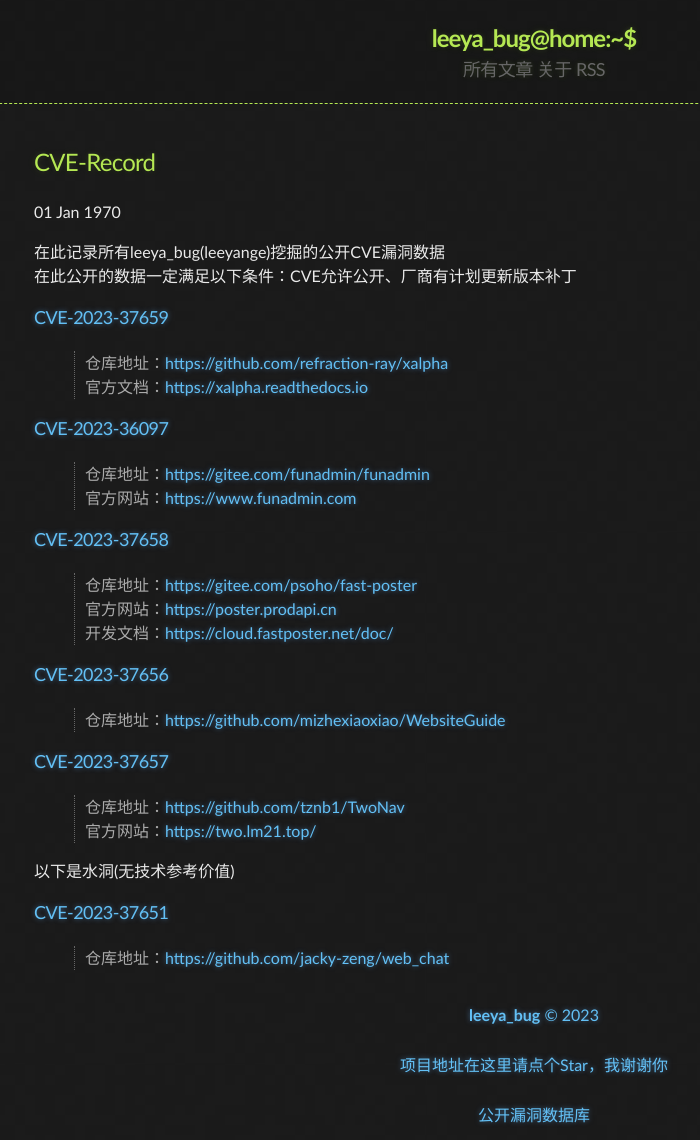
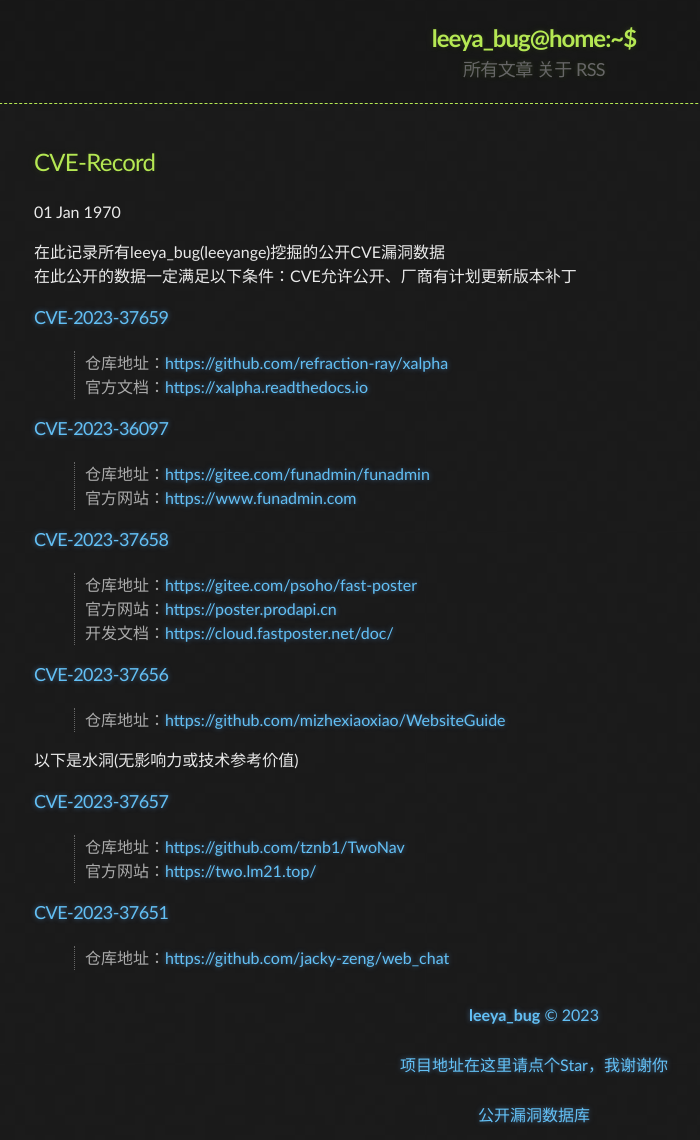
Before and after one commit to Leeyangee/leeyangee.github.io, a Jekyll site: the page built from _posts/1970-01-01-CVE-Record.md, in a window 1280 px wide. Shown: the whole page, without its empty margins (106-806 px from the left). Built offline with Jekyll 4.4.1, drawn with Linux system fonts in a browser that asks for light colours.

Commit message:
Update 1970-01-01-CVE-Record.md

```diff
--- a/_posts/1970-01-01-CVE-Record.md
+++ b/_posts/1970-01-01-CVE-Record.md
@@ -22,11 +22,11 @@ published: true
 ### [CVE-2023-37656](https://cve.mitre.org/cgi-bin/cvename.cgi?name=CVE-2023-37656)
 > 仓库地址：<https://github.com/mizhexiaoxiao/WebsiteGuide>
 
+以下是水洞(无影响力或技术参考价值)
+
 ### [CVE-2023-37657](https://cve.mitre.org/cgi-bin/cvename.cgi?name=CVE-2023-37657)
 > 仓库地址：<https://github.com/tznb1/TwoNav>
 > 官方网站：<https://two.lm21.top/>
 
-以下是水洞(无技术参考价值)
-
 ### [CVE-2023-37651](https://cve.mitre.org/cgi-bin/cvename.cgi?name=CVE-2023-37651)
 > 仓库地址：<https://github.com/jacky-zeng/web_chat>
```
